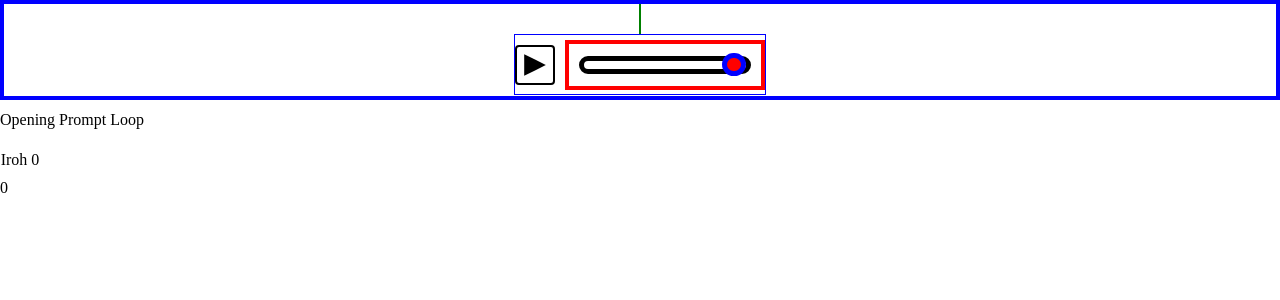
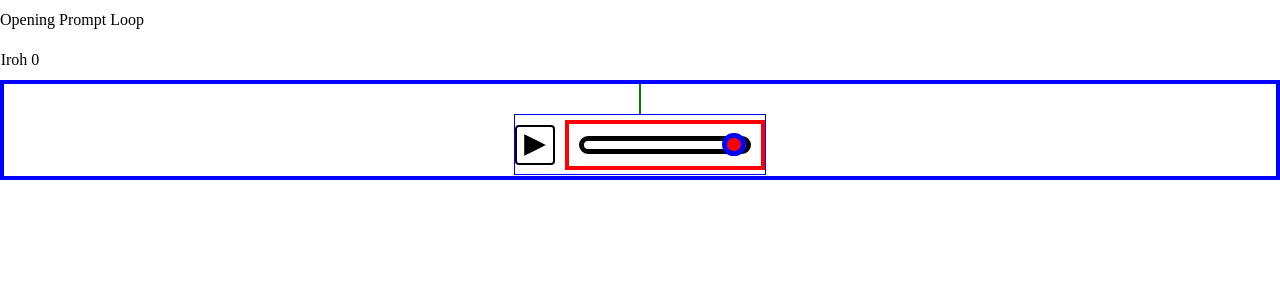
Before and after one commit to Driijko/flow, a Svelte app: page / in a window 1280 px wide. Shown: the top 300 px of the page. Built offline with nearby package versions, Linux system fonts and the light colour scheme.

Commit message:
Site: siteSettings.

```diff
--- a/src/App.svelte
+++ b/src/App.svelte
@@ -1,14 +1,13 @@
 <!-- SCRIPTS //////////////////////////////////////////// -->
 <script>
   // IMPORTS -----------------------------------------------
-  import audioBkgStore from "./toolkit/site/audio/bkg/audioBkgStore";
-  import AudioBkg from "./toolkit/site/audio/bkg/AudioBkg.svelte";
-  import AudioBkgPlayer from "./toolkit/structures/AudioBkgPlayer.svelte";
-  import AudioBkgTrackList from "./toolkit/structures/AudioBkgTrackList.svelte";
-
+  import audioBkgStore from "./toolkit/1-site/audio/bkg/audioBkgStore";
+  import AudioBkg from "./toolkit/1-site/audio/bkg/AudioBkg.svelte";
+  import AudioBkgPlayer from "./toolkit/5-structures/AudioBkgPlayer.svelte";
+  import AudioBkgTrackList from "./toolkit/5-structures/AudioBkgTrackList.svelte";
+  import AudioBkgPlaylist from "./toolkit/5-structures/AudioBkgPlaylist.svelte";
 </script>
 
 <!-- MARKUP //////////////////////////////////////////////// -->
 <AudioBkg />
-<AudioBkgPlayer />
-<AudioBkgTrackList />
+<AudioBkgPlaylist />
--- a/src/toolkit/site/audio/bkg/AudioBkg.svelte
+++ b/src/toolkit/1-site/audio/bkg/AudioBkg.svelte
@@ -32,7 +32,6 @@
           tl.call(audioBkgStore.load,[track],duration);
           tl.call(handleLoad,[duration],duration);
         }
-
       }
       fadeOut(track,duration/2);
     }
--- a/src/toolkit/site/audio/bkg/audioBkgStore.js
+++ b/src/toolkit/1-site/audio/bkg/audioBkgStore.js
@@ -1,5 +1,5 @@
 import { writable } from "svelte/store";
-import storeUpdate from "../../../helpers/storeUpdate";
+import storeUpdate from "../../../0-helpers/storeUpdate";
 
 function createBackgroundAudio() {
   const {subscribe, update, set} = writable({
--- a/src/toolkit/structures/AudioBkgPlayer.svelte
+++ b/src/toolkit/5-structures/AudioBkgPlayer.svelte
@@ -1,9 +1,9 @@
 <!-- SCRIPTS ////////////////////////////////////////// -->
 <script>
   // IMPORTS -------------------------------------------------
-  import audioBkgStore from "../site/audio/bkg/audioBkgStore";
-  import AudioBkgPausePlayButton from "../elements/AudioBkgPausePlayButton.svelte";
-  import AudioBkgVolumeSlider from "../elements/AudioBkgVolumeSlider.svelte";
+  import audioBkgStore from "../1-site/audio/bkg/audioBkgStore";
+  import AudioBkgPausePlayButton from "../6-elements/AudioBkgPausePlayButton.svelte";
+  import AudioBkgVolumeSlider from "../6-elements/AudioBkgVolumeSlider.svelte";
 </script>
 
 <!-- MARKUP ///////////////////////////////////////////// -->
--- /dev/null
+++ b/src/toolkit/5-structures/AudioBkgPlaylist.svelte
@@ -0,0 +1,12 @@
+<!-- SCRIPTS ///////////////////////////////////////////// -->
+<script>
+  // IMPORTS ---------------------------------------------------
+  import AudioBkgTrackList from "./AudioBkgTrackList.svelte";
+  import AudioBkgPlayer from "./AudioBkgPlayer.svelte";
+</script>
+
+<!-- MARKUP ///////////////////////////////////////////////// -->
+<section>
+  <AudioBkgTrackList />
+  <AudioBkgPlayer />
+</section>
--- a/src/toolkit/structures/AudioBkgTrackList.svelte
+++ b/src/toolkit/5-structures/AudioBkgTrackList.svelte
@@ -1,7 +1,7 @@
 <!-- SCRIPTS ///////////////////////////////////////////// -->
 <script>
   // IMPORTS --------------------------------------------
-  import audioBkgStore from "../site/audio/bkg/audioBkgStore";
+  import audioBkgStore from "../1-site/audio/bkg/audioBkgStore";
 
   // SETTINGS ---------------------------------------------
   const crossFadeDuration = 3;
@@ -38,6 +38,3 @@
     </li>
   {/each}
 </ul>
-<p>
-  {$audioBkgStore.currentTime}
-</p>
--- a/src/toolkit/elements/AudioBkgPausePlayButton.svelte
+++ b/src/toolkit/6-elements/AudioBkgPausePlayButton.svelte
@@ -3,7 +3,7 @@
   // IMPORTS --------------------------------------
   import { gsap } from "gsap";
   import { onMount } from "svelte";
-  import audioBkgStore from "../site/audio/bkg/audioBkgStore";
+  import audioBkgStore from "../1-site/audio/bkg/audioBkgStore";
 
   // ANIMATION ------------------------------------
   const animationDuration = 1;
--- a/src/toolkit/elements/AudioBkgVolumeSlider.svelte
+++ b/src/toolkit/6-elements/AudioBkgVolumeSlider.svelte
@@ -1,6 +1,6 @@
 <!-- SCRIPTS //////////////////////////////////////////////// -->
 <script>
-  import audioBkgStore from "../site/audio/bkg/audioBkgStore";
+  import audioBkgStore from "../1-site/audio/bkg/audioBkgStore";
 </script>
 
 <!-- MARKUP ////////////////////////////////////////////// -->
```
Also changed, not shown: src/toolkit/1-site/siteSettings.js (added, +8 -0 lines), src/toolkit/0-helpers/storeUpdate.js (renamed from src/toolkit/helpers/storeUpdate.js), src/toolkit/structures/Playlist.svelte (deleted).
